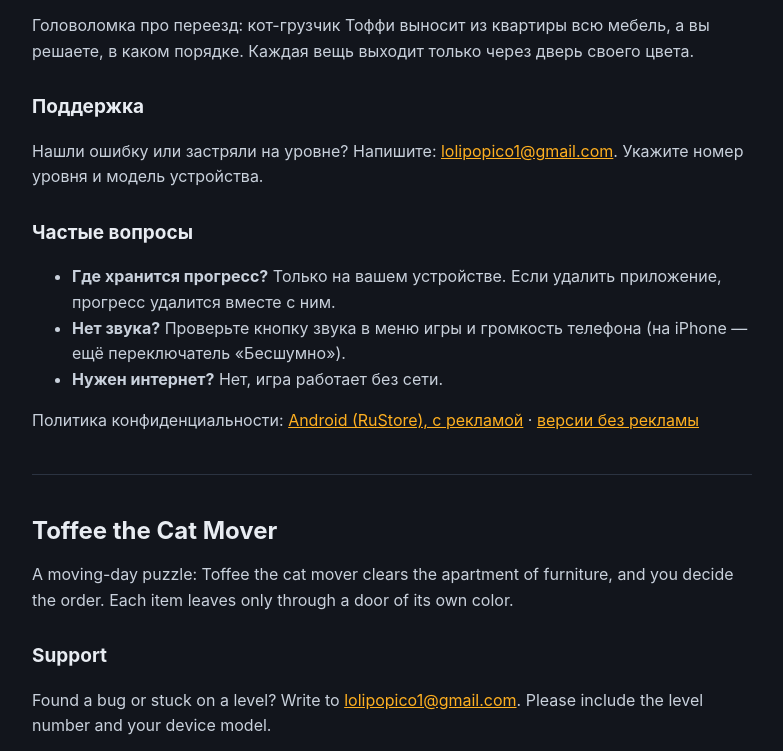
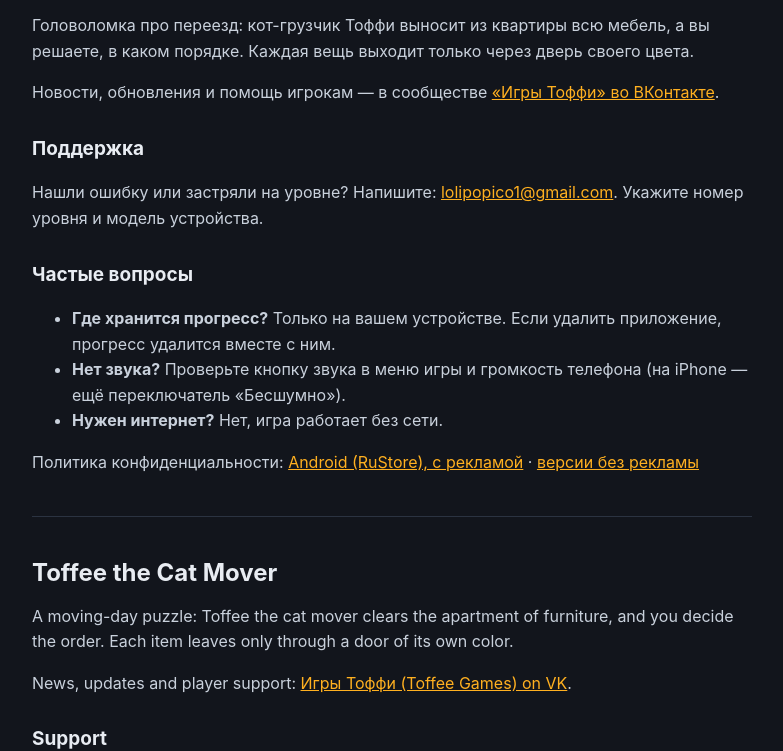
Before and after one commit to CaptainAubergine/toffee, a plain HTML site: page index.html in a window 1280 px wide. Shown: the part 66-817 px from the top of the page, without its empty margins (248-1031 px from the left). Drawn offline with Linux system fonts and the light colour scheme.

Commit message:
Добавить сообщество «Игры Тоффи» на страницу поддержки

```diff
--- a/index.html
+++ b/index.html
@@ -20,6 +20,8 @@
   <h1>Кот-Грузчик Тоффи</h1>
   <p>Головоломка про переезд: кот-грузчик Тоффи выносит из квартиры всю мебель, а вы решаете, в каком порядке. Каждая вещь выходит только через дверь своего цвета.</p>
 
+  <p>Новости, обновления и помощь игрокам — в сообществе <a href="https://vk.com/club242260483">«Игры Тоффи» во ВКонтакте</a>.</p>
+
   <h2>Поддержка</h2>
   <p>Нашли ошибку или застряли на уровне? Напишите: <a href="mailto:lolipopico1@gmail.com">lolipopico1@gmail.com</a>. Укажите номер уровня и модель устройства.</p>
 
@@ -36,6 +38,8 @@
   <h1>Toffee the Cat Mover</h1>
   <p>A moving-day puzzle: Toffee the cat mover clears the apartment of furniture, and you decide the order. Each item leaves only through a door of its own color.</p>
 
+  <p>News, updates and player support: <a href="https://vk.com/club242260483">Игры Тоффи (Toffee Games) on VK</a>.</p>
+
   <h2>Support</h2>
   <p>Found a bug or stuck on a level? Write to <a href="mailto:lolipopico1@gmail.com">lolipopico1@gmail.com</a>. Please include the level number and your device model.</p>
 
```
